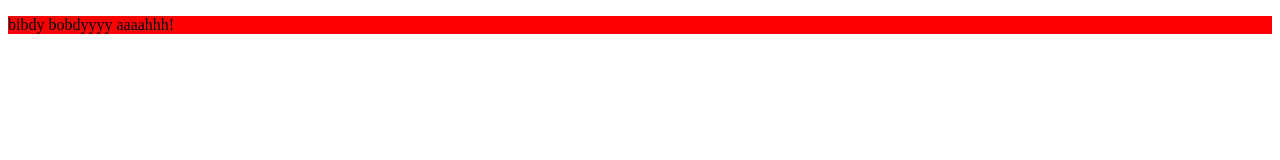
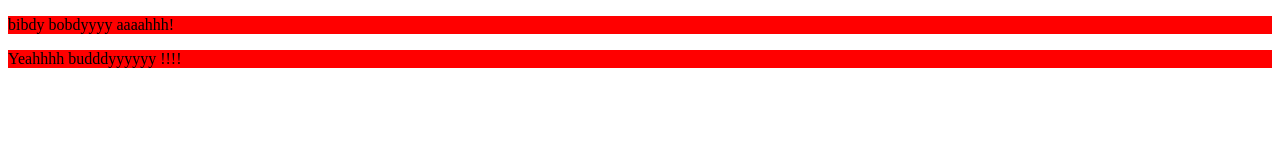
Before and after one commit to shaikhabeeb1010/localRepo, a plain HTML site: page index.html in a window 1280 px wide. Drawn offline with Linux system fonts and the light colour scheme.

Commit message:
Updated html

```diff
--- a/index.html
+++ b/index.html
@@ -9,5 +9,7 @@
 <body>
     <p>bibdy bobdyyyy aaaahhh!</p>
 
+    <p>Yeahhhh budddyyyyyy !!!!</p>
+
 </body>
 </html>
```
